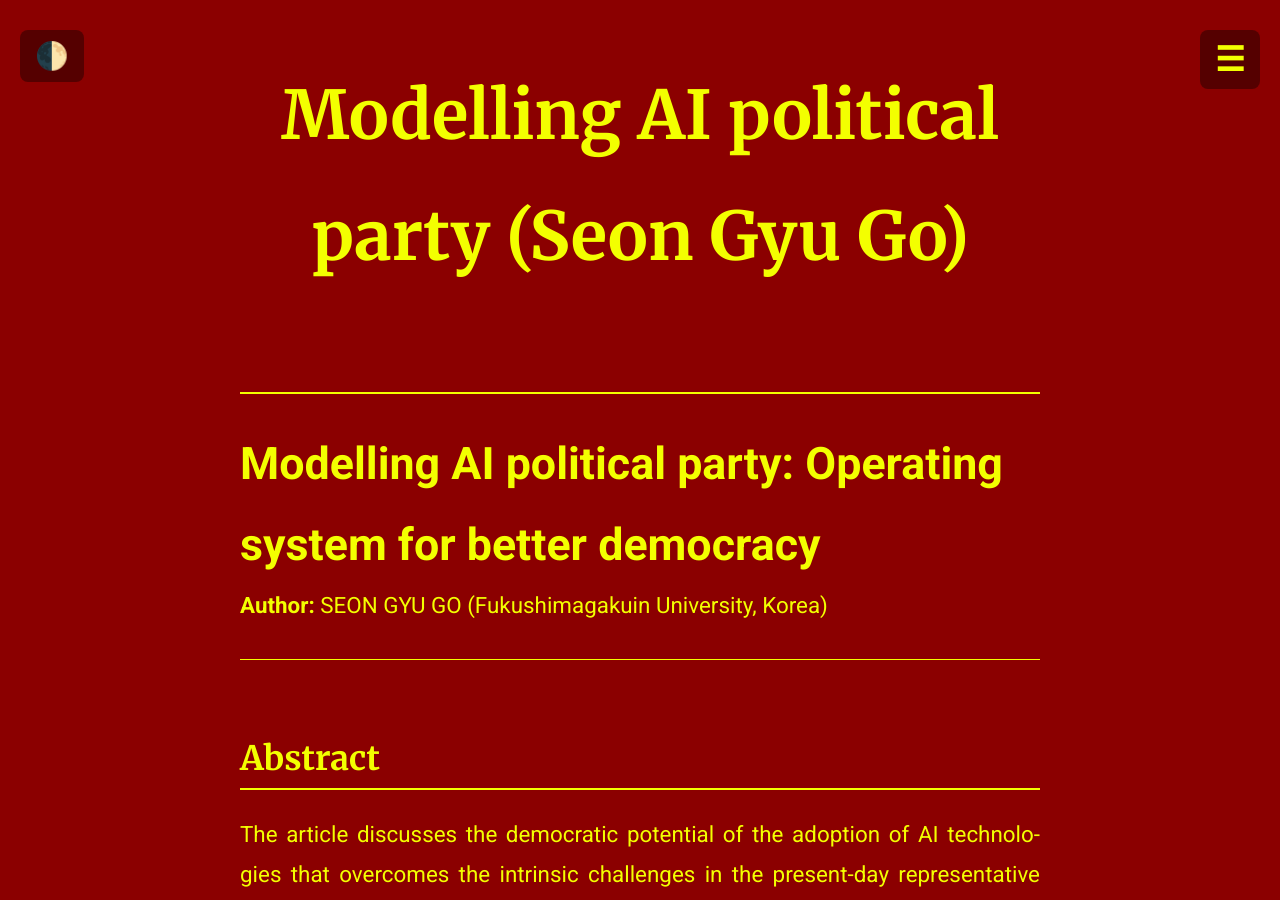
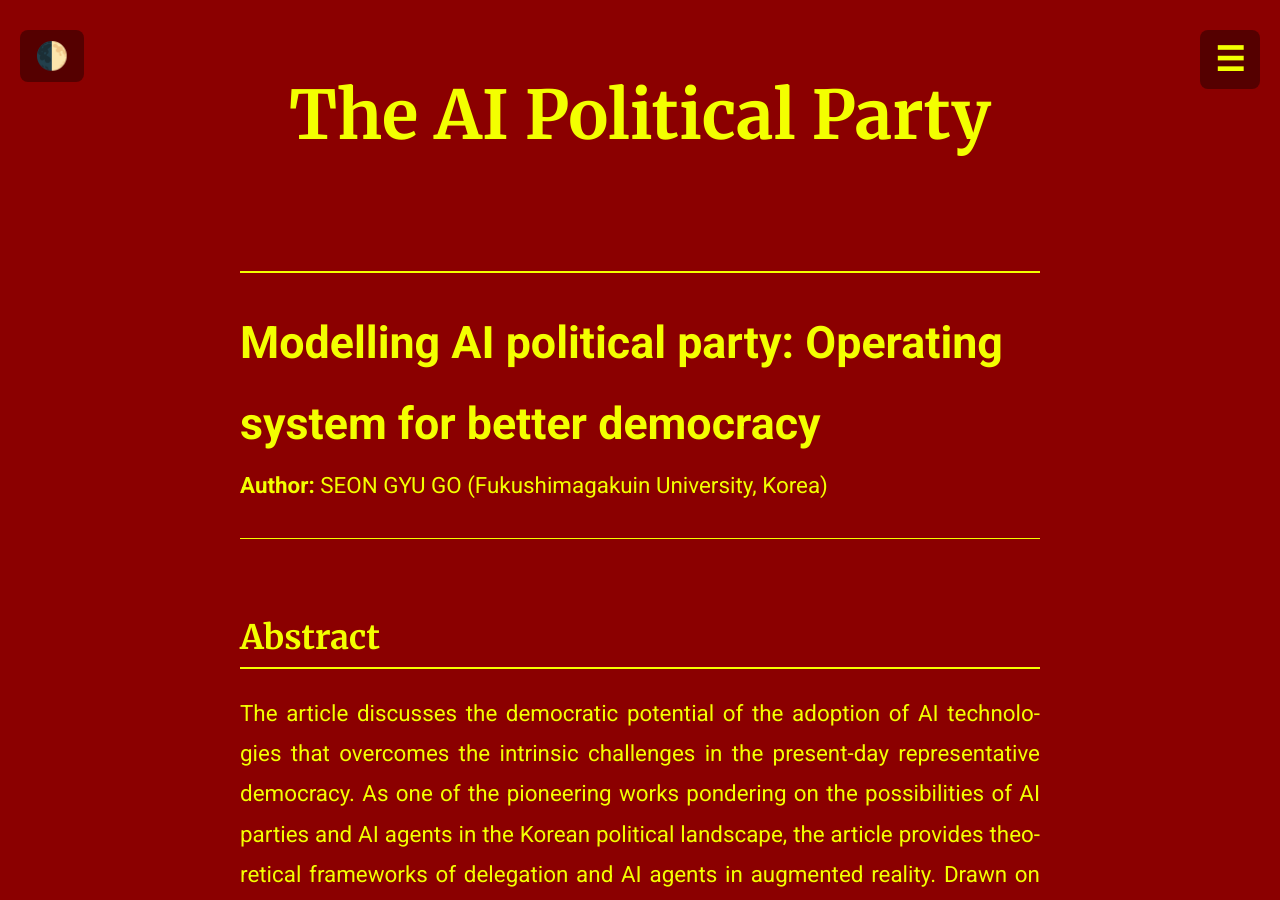
Before and after one commit to ComputerLars/The-Syntheticist-Papers, a Jekyll site: the page built from content/8rmodelingGO.md, in a window 1280 px wide and 900 px high. Built offline with Jekyll 4.4.1, drawn with Linux system fonts in a browser that asks for light colours.

Commit message:
Update 8rmodelingGO.md

```diff
--- a/content/8rmodelingGO.md
+++ b/content/8rmodelingGO.md
@@ -1,6 +1,6 @@
 ---
 layout: default
-title: "Modelling AI political party (Seon Gyu Go)"
+title: "The AI Political Party"
 show_nav: false
 show_footer: false
 ---
```
